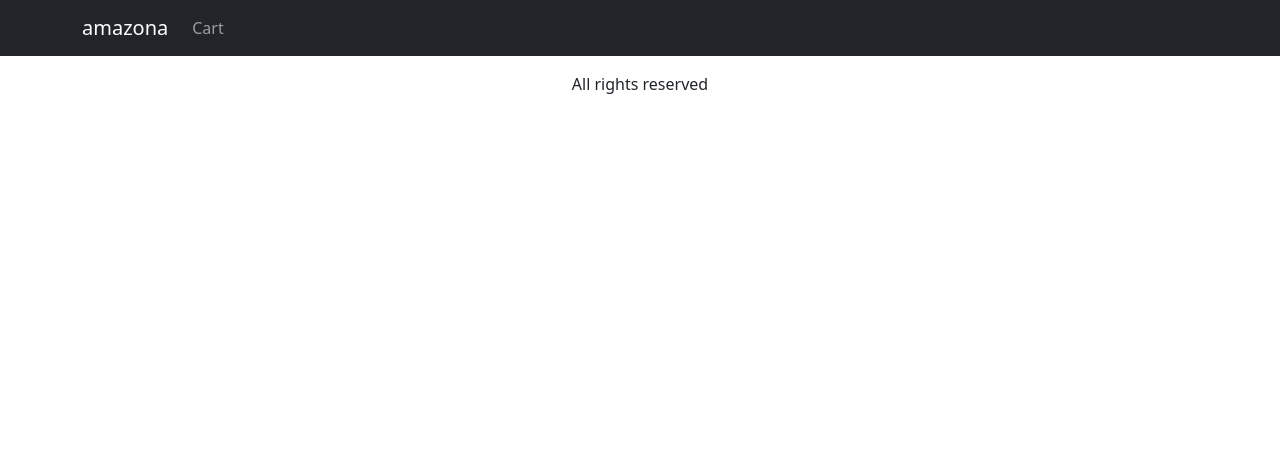
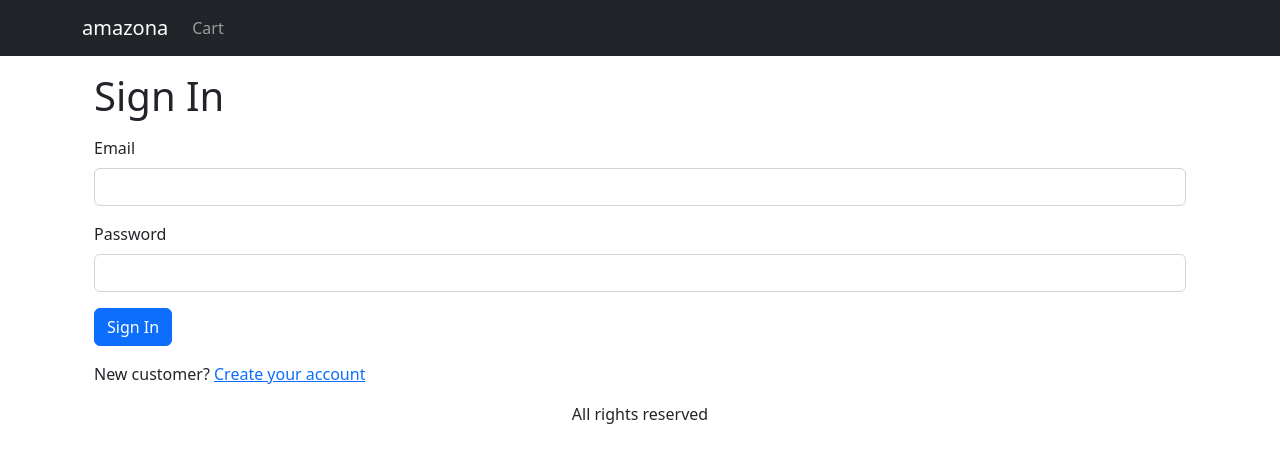
Before and after one commit to Abdirizaks12/shopz, a React (Vite) app in the folder frontend/: page /signin in a window 1280 px wide. Shown: the top 462 px of the page. Built offline with nearby package versions, Linux system fonts and the light colour scheme.

Commit message:
feat:added a sign in page

```diff
--- a/frontend/src/App.css
+++ b/frontend/src/App.css
@@ -33,3 +33,6 @@
 .img-thumbnail {
   height: 80px;
 }
+.small-container {
+  max-width: 600px;
+}
--- a/frontend/src/App.jsx
+++ b/frontend/src/App.jsx
@@ -10,6 +10,7 @@
 import { useContext } from 'react';
 import { Store } from './Store';
 import CartScreen from './screens/CartScreen';
+import SignInScreen from './screens/SignInScreen';
 
 function App() {
   const { state } = useContext(Store);
@@ -41,6 +42,7 @@
             <Routes>
               <Route path="/product/:slug" element={<ProductScreen />} />
               <Route path="/cart" element={<CartScreen />} />
+              <Route path="/signin" element={<SignInScreen />} />
               <Route path="/" element={<HomeScreen />} />
             </Routes>
           </Container>
--- a/frontend/src/screens/CartScreen.jsx
+++ b/frontend/src/screens/CartScreen.jsx
@@ -10,6 +10,10 @@
 import { Link, useNavigate } from 'react-router-dom';
 import axios from 'axios';
 import '../App.css';
+
+<style>
+  .
+</style>
 
 export default function CartScreen() {
   const navigate = useNavigate();
@@ -35,8 +39,9 @@
     ctxDispatch({ type: 'CART_REMOVE_ITEM', payload: item });
   };
   const checkOutHandler = () => {
-    navigate('signin?redirect=/shipping');
+    navigate('/signin?redirect=/shipping');
   };
+
   return (
     <div>
       <Helmet>
--- /dev/null
+++ b/frontend/src/screens/SignInScreen.jsx
@@ -0,0 +1,36 @@
+import { Link, useLocation } from 'react-router-dom';
+import Container from 'react-bootstrap/Container';
+import Form from 'react-bootstrap/Form';
+import Button from 'react-bootstrap/Button';
+import { Helmet } from 'react-helmet-async';
+
+export default function SigninScreen() {
+  const { search } = useLocation();
+  const redirectInUrl = new URLSearchParams(search).get('redirect');
+  const redirect = redirectInUrl ? redirectInUrl : '/';
+  return (
+    <Container className="small-container">
+      <Helmet>
+        <title>Sign In</title>
+      </Helmet>
+      <h1 className="my-3">Sign In</h1>
+      <Form>
+        <Form.Group className="mb-3" controlId="email">
+          <Form.Label>Email</Form.Label>
+          <Form.Control type="email" required />
+        </Form.Group>
+        <Form.Group className="mb-3" controlId="password">
+          <Form.Label>Password</Form.Label>
+          <Form.Control type="password" required />
+        </Form.Group>
+        <div className="mb-3">
+          <Button type="submit">Sign In</Button>
+        </div>
+        <div className="mb-3">
+          New customer?{' '}
+          <Link to={`/signup?redirect=${redirect}`}>Create your account</Link>
+        </div>
+      </Form>
+    </Container>
+  );
+}
```
